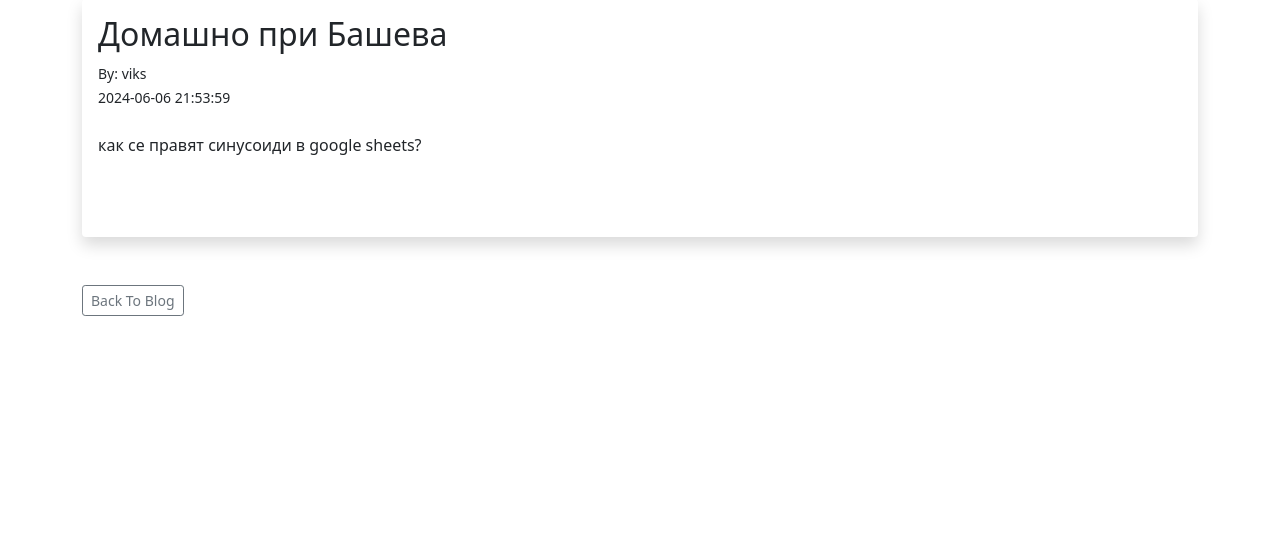
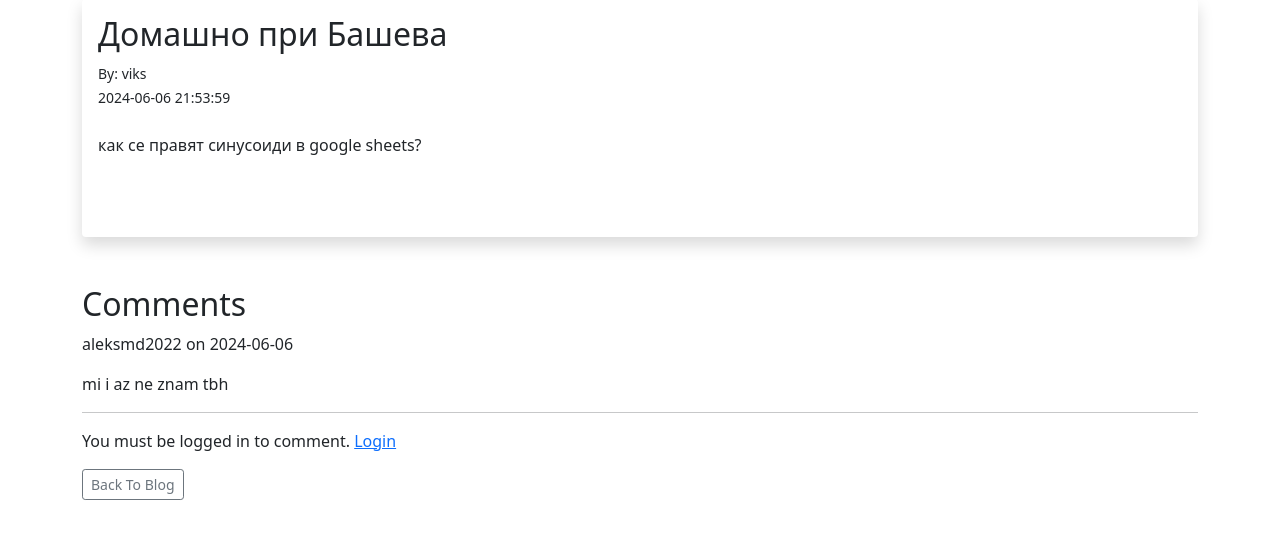
Before and after one commit to nikolpeneva/bobche, a Flask app: page /posts/1 in a window 1280 px wide. Shown: the part 105-644 px from the top of the page. Run offline with Flask 3, Linux system fonts and the light colour scheme; data comes from the database, SQL or seed files in the repository; both versions use the stored data as it was after the commit; some libraries are stand-ins or nearby versions.

Commit message:
adding comments

```diff
--- a/app.py
+++ b/app.py
@@ -3,7 +3,7 @@ from flask_sqlalchemy import SQLAlchemy
 from flask_ckeditor import CKEditor
 from flask_migrate import Migrate
 from datetime import datetime
-from webforms import LoginForm, UserForm, PostForm, SearchForm
+from webforms import LoginForm, UserForm, PostForm, SearchForm, CommentForm
 from flask_login import UserMixin, login_user, LoginManager, login_required, logout_user, current_user
 from werkzeug.security import generate_password_hash, check_password_hash
 from sqlalchemy.sql import func
@@ -16,36 +16,46 @@ app.config['SECRET_KEY'] = "samo levski"
 db = SQLAlchemy(app)
 migrate = Migrate(app, db)
 
+class Users(db.Model, UserMixin):
+    id = db.Column(db.Integer, primary_key=True)
+    username = db.Column(db.String(20), nullable=False, unique=True)
+    name = db.Column(db.String(200), nullable=False)
+    email = db.Column(db.String(120), nullable=False, unique=True)
+    password_hash = db.Column(db.String(128))
+    posts = db.relationship('Posts', backref='poster')
+    comments = db.relationship("Comment", backref='poster')
+
+    @property
+    def password(self):
+        raise AttributeError('password is not a readable attribute')
+
+    @password.setter
+    def password(self, password):
+        self.password_hash = generate_password_hash(password)
+
+    def verify_password(self, password):
+        return check_password_hash(self.password_hash, password)
+
+    def __repr__(self):
+        return '<Name %r>' % self.name
+
 class Posts(db.Model):
-	id = db.Column(db.Integer, primary_key=True)
-	title = db.Column(db.String(255))
-	content = db.Column(db.Text)
-	author = db.Column(db.String(255))
-	slug = db.Column(db.String(255))
-	date_posted = db.Column(db.DateTime(timezone=True), default=func.now())
-	poster_id = db.Column(db.Integer, db.ForeignKey('users.id'))
+    id = db.Column(db.Integer, primary_key=True)
+    title = db.Column(db.String(255))
+    content = db.Column(db.Text)
+    author = db.Column(db.String(255))
+    slug = db.Column(db.String(255))
+    date_posted = db.Column(db.DateTime(timezone=True), default=func.now())
+    poster_id = db.Column(db.Integer, db.ForeignKey('users.id'))
+    comments = db.relationship('Comment', backref='post')
 
-class Users(db.Model, UserMixin):
-	id = db.Column(db.Integer, primary_key=True)
-	username = db.Column(db.String(20), nullable=False, unique=True)
-	name = db.Column(db.String(200), nullable=False)
-	email = db.Column(db.String(120), nullable=False, unique=True)
-	password_hash = db.Column(db.String(128))
-	posts = db.relationship('Posts', backref='poster')
-
-	@property
-	def password(self):
-		raise AttributeError('password is not a readable attribute')
-
-	@password.setter
-	def password(self, password):
-		self.password_hash = generate_password_hash(password)
-
-	def verify_password(self, password):
-		return check_password_hash(self.password_hash, password)
-
-	def __repr__(self):
-		return '<Name %r>' % self.name
+class Comment(db.Model):
+    id = db.Column(db.Integer, primary_key=True)
+    content = db.Column(db.String(200), nullable=False)
+    author = db.Column(db.String(255))
+    date_posted = db.Column(db.DateTime(timezone=True), default=func.now())
+    poster_id = db.Column(db.Integer, db.ForeignKey('users.id'))
+    post_id = db.Column(db.Integer, db.ForeignKey('posts.id'), nullable=False)
 
 with app.app_context():
 	db.create_all()
@@ -236,10 +246,20 @@ def posts():
 	posts = Posts.query.order_by(Posts.date_posted)
 	return render_template("posts.html", posts=posts)
 
-@app.route('/posts/<int:id>')
+@app.route('/posts/<int:id>', methods=['GET', 'POST'])
 def post(id):
-	post = Posts.query.get_or_404(id)
-	return render_template('post.html', post=post)
+    post = Posts.query.get_or_404(id)
+    comments = Comment.query.filter_by(post_id=id).order_by(Comment.date_posted.desc()).all()
+    form = CommentForm()
+
+    if form.validate_on_submit():
+        comment = Comment(content=form.content.data, author=current_user.username, post_id=id, poster_id=current_user.id)
+        db.session.add(comment)
+        db.session.commit()
+        flash('Your comment has been added!', 'success')
+        return redirect(url_for('post', id=post.id))
+
+    return render_template('post.html', post=post, comments=comments, form=form)
 
 @app.route('/posts/edit/<int:id>', methods=['GET', 'POST'])
 @login_required
--- a/templates/post.html
+++ b/templates/post.html
@@ -29,6 +29,28 @@
 
 {% endif %}
 
+<h2>Comments</h2>
+{% for comment in comments %}
+    <p>{{ comment.author }} on {{ comment.date_posted.strftime('%Y-%m-%d') }}</p>
+    <p>{{ comment.content }}</p>
+    <hr>
+{% endfor %}
+
+{% if current_user.is_authenticated %}
+    <form method="POST" action="">
+        {{ form.hidden_tag() }}
+        <div class="form-group">
+            {{ form.content.label }}<br>
+            {{ form.content(rows=5, class_="form-control") }}<br>
+        </div>
+        <div class="form-group">
+            {{ form.submit(class_="btn btn-primary") }}
+        </div>
+    </form>
+{% else %}
+    <p>You must be logged in to comment. <a href="{{ url_for('login') }}">Login</a></p>
+{% endif %}
+
 <a href="{{ url_for('posts')}}" class="btn btn-outline-secondary btn-sm">Back To Blog</a>
 
 
--- a/webforms.py
+++ b/webforms.py
@@ -31,3 +31,7 @@ class PostForm(FlaskForm):
 class SearchForm(FlaskForm):
 	searched = StringField("Searched", validators=[DataRequired()])
 	submit = SubmitField("Submit")
+
+class CommentForm(FlaskForm):
+	content = CKEditorField('Comment', validators=[DataRequired()])
+	submit = SubmitField('Submit')
```
Also changed, not shown: static/base.css (deleted, +0 -8 lines), instance/users.db.
